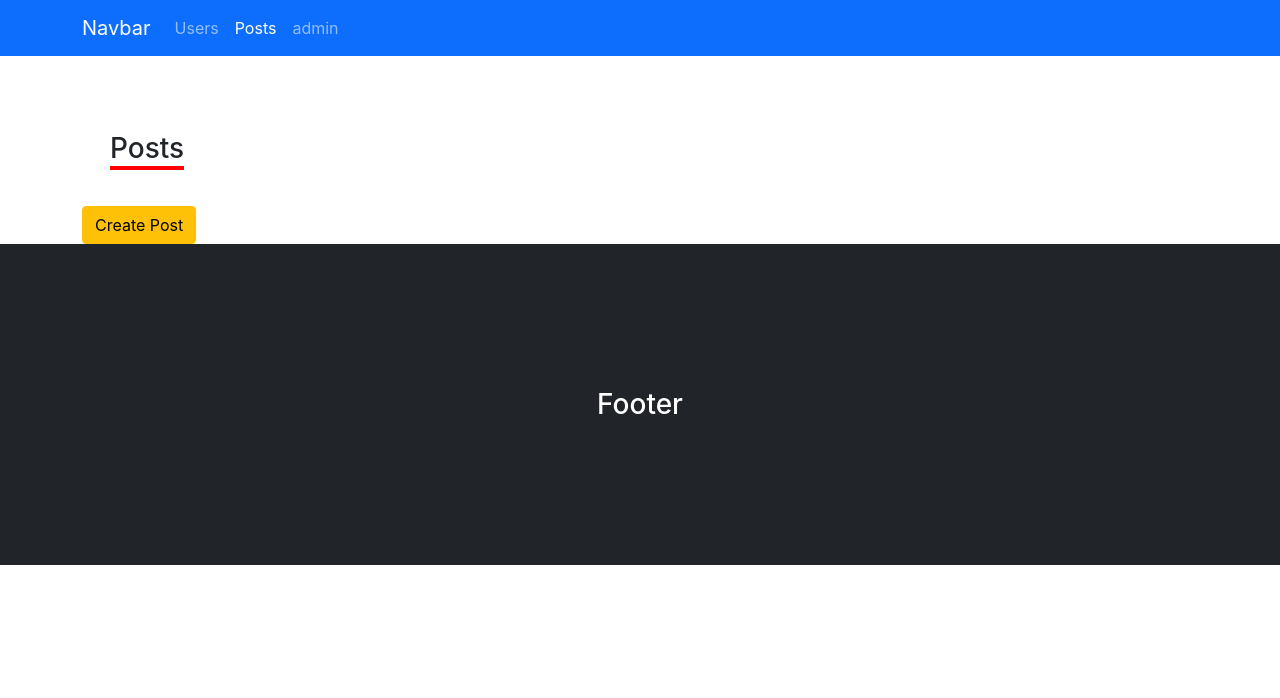
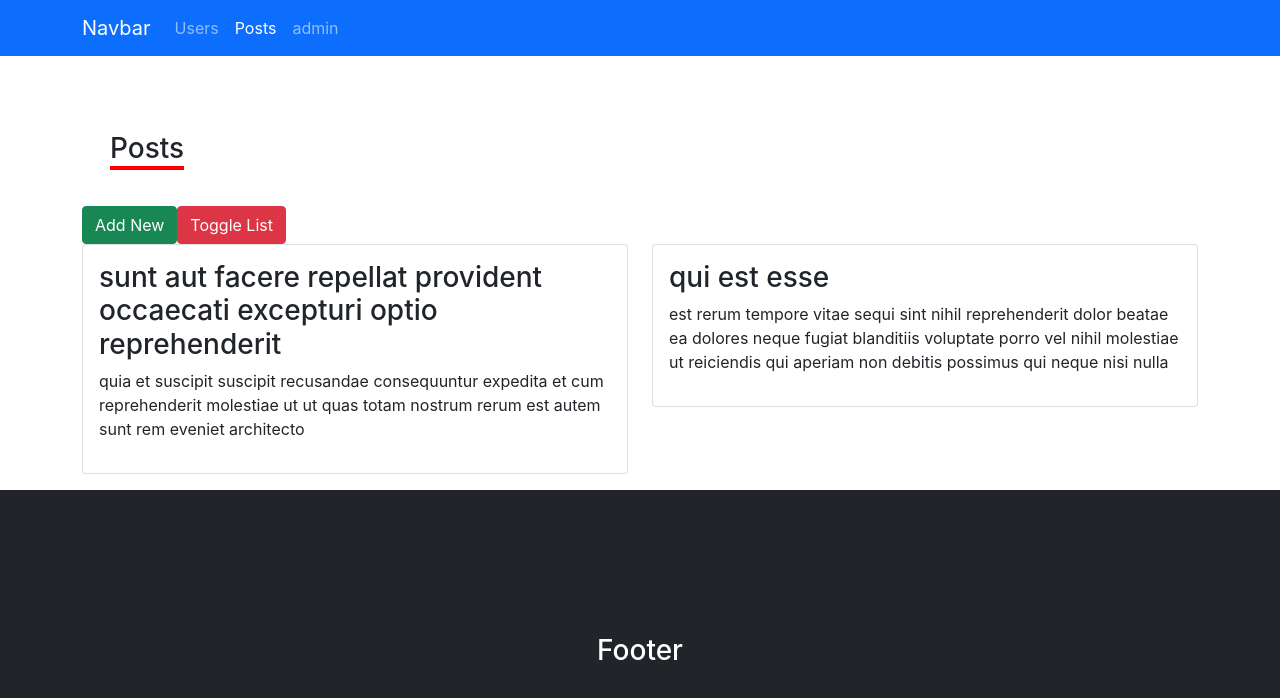
Before and after one commit to hamidmatin/ReactJS-99-11-28, a React (Create React App) app: page /posts in a window 1280 px wide. Shown: the top 698 px of the page. Built offline with nearby package versions, Linux system fonts and the light colour scheme.

Commit message:
Function base component and Hook

```diff
--- /dev/null
+++ b/src/components/posts/Post.js
@@ -0,0 +1,14 @@
+import React from 'react'
+
+// export default function Post(props) {
+export default function Post({title, body}) {
+  return (
+    <div className='card mb-3'>
+      <div className='card-body'>
+        <h3>{title}</h3>
+        <p>{body}</p>
+      </div>
+
+    </div>
+  )
+}
--- a/src/components/posts/Posts.js
+++ b/src/components/posts/Posts.js
@@ -1,15 +1,88 @@
-import React, { Component } from 'react'
-import { Link } from 'react-router-dom'
+import React, { useState, useEffect } from 'react';
+import { Link } from 'react-router-dom';
+import Post from './Post';
 
-export default class Posts extends Component {
-  render() {
-    return (
-      <div className={['container', 'mt-5'].join(' ')}>
-        <h3 className='title'>
-          <span>Posts</span>
-        </h3>
-          <Link to='/posts/create_post' className='btn btn-warning'>Create Post</Link>
+export default function Posts() {
+  const [postList, setPosts] = useState([
+    {
+      userId: 1,
+      id: 1,
+      title:
+        'sunt aut facere repellat provident occaecati excepturi optio reprehenderit',
+      body:
+        'quia et suscipit\nsuscipit recusandae consequuntur expedita et cum\nreprehenderit molestiae ut ut quas totam\nnostrum rerum est autem sunt rem eveniet architecto',
+    },
+    {
+      userId: 1,
+      id: 2,
+      title: 'qui est esse',
+      body:
+        'est rerum tempore vitae\nsequi sint nihil reprehenderit dolor beatae ea dolores neque\nfugiat blanditiis voluptate porro vel nihil molestiae ut reiciendis\nqui aperiam non debitis possimus qui neque nisi nulla',
+    },
+  ]);
+
+  const [showList, setShowList] = useState(true);
+
+  const addNewPostHandler = () => {
+    setPosts([
+      ...postList,
+      {
+        userId: 1,
+        id: 3,
+        title: 'ea molestias quasi exercitationem repellat qui ipsa sit aut',
+        body:
+          'et iusto sed quo iure\nvoluptatem occaecati omnis eligendi aut ad\nvoluptatem doloribus vel accusantium quis pariatur\nmolestiae porro eius odio et labore et velit aut',
+      },
+    ]);
+  };
+
+  const toggleListHandler = () => {
+    setShowList(!showList);
+  };
+
+  useEffect(() => {
+    console.log('Use Effect call after change any state (mount and update)');
+  });
+
+  useEffect(() => {
+    console.log('Use Effect (did mount)');
+  }, []);
+
+  useEffect(() => {
+    console.log('Use Effect (mount and after change post list)');
+  }, [postList]);
+
+  useEffect(() => {
+
+    return () => {
+      console.log('clean (unmount)');
+    };
+  }, []);
+  return (
+    <div className={['container', 'mt-5'].join(' ')}>
+      <h3 className='title'>
+        <span>Posts</span>
+      </h3>
+      <button className='btn btn-success' onClick={addNewPostHandler}>
+        Add New
+      </button>
+      <button className='btn btn-danger' onClick={toggleListHandler}>
+        Toggle List
+      </button>
+      <div className='row'>
+        {showList
+          ? postList.map((post, index) => (
+              <div className='col-md-6 ' key={index}>
+                <Post
+                  id={post.id}
+                  userId={post.userId}
+                  title={post.title}
+                  body={post.body}
+                />
+              </div>
+            ))
+          : null}
       </div>
-    )
-  }
+    </div>
+  );
 }
--- a/src/containers/appRoute/AppRoute.js
+++ b/src/containers/appRoute/AppRoute.js
@@ -2,7 +2,6 @@
 import React from 'react'
 import { Route } from 'react-router-dom'
  const AppRoute = ({component: Component, layout: Layout, ...rest}) => {
-
   return (
     <Route {...rest} render={ props => (
       <Layout>
```
Also changed, not shown: src/components/posts/PostForm.js (+9 -9 lines).
